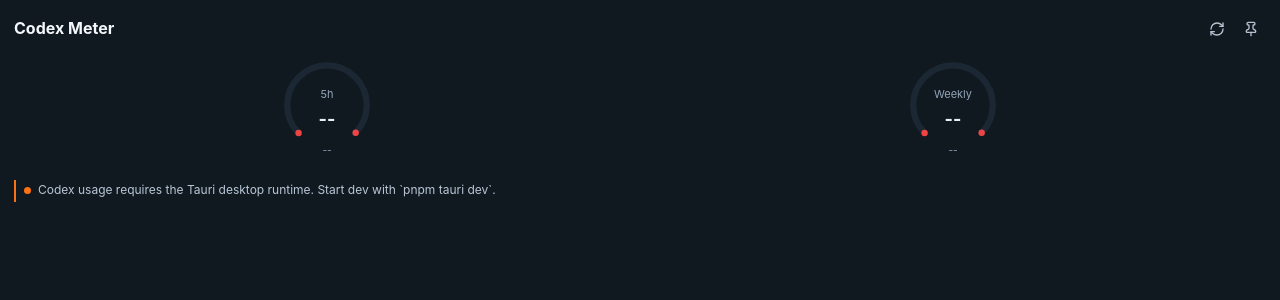
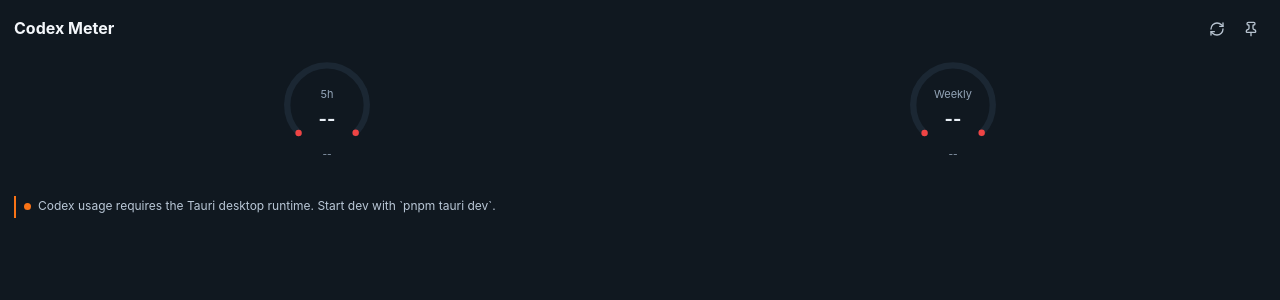
Before and after one commit to Link1515/codex-meter, a React (Vite) app: page / in a window 1280 px wide. Shown: the top 300 px of the page. Built offline with nearby package versions, Linux system fonts and the light colour scheme.

Commit message:
fix: preserve reset label spacing in adaptive widget

```diff
--- a/src/styles.css
+++ b/src/styles.css
@@ -118,9 +118,11 @@
 }
 
 .limit-meter {
+  --reset-visual-offset: 16px;
   display: grid;
   justify-items: center;
   align-content: start;
+  padding-block-end: var(--reset-visual-offset);
   row-gap: 4px;
   min-width: 0;
 }
@@ -198,7 +200,7 @@
   margin-top: 0;
   text-align: center;
   /* Keep the label in normal flow for sizing, then restore its compact visual offset. */
-  transform: translateY(-20px);
+  transform: translateY(calc(0px - var(--reset-visual-offset)));
   white-space: pre-line;
 }
 
```
